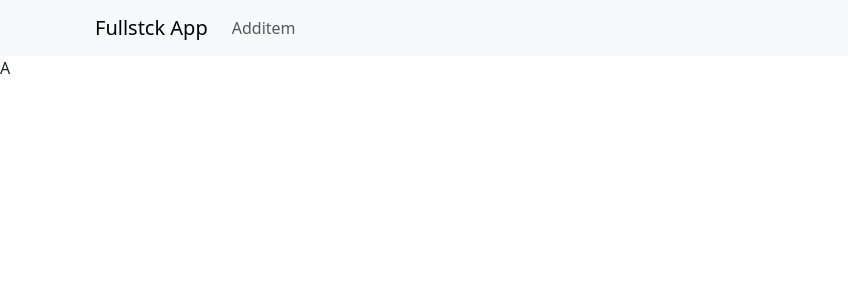
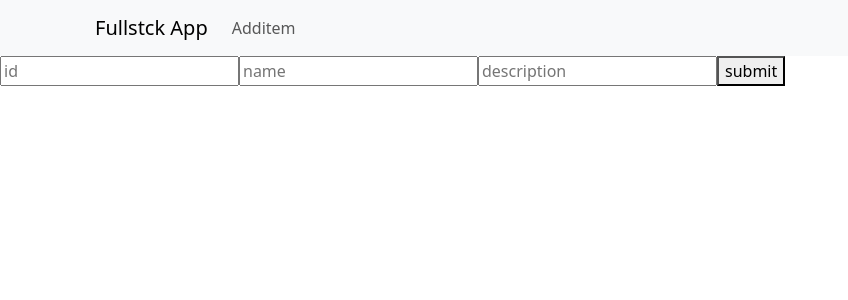
Before and after one commit to Shubham20002/Full-Stack-Application, a React (Create React App) app in the folder client/: page /additem in a window 1280 px wide. Shown: the top 300 px of the page, without its empty margins (0-848 px from the left). Built offline with nearby package versions, Linux system fonts and the light colour scheme.

Commit message:
adddata form created

```diff
--- a/client/src/pages/additem.js
+++ b/client/src/pages/additem.js
@@ -1,7 +1,64 @@
 import React from 'react'
+import { useState } from 'react';
+import {useNavigate} from 'react-router-dom';
 
 export default function Additem() {
+  const [formdata,setFormdata]=useState({});
+  const navigate = useNavigate();
+  const handleChange=(e)=>{
+    setFormdata({
+      ...formdata,
+      [e.target.id]:e.target.value
+    })
+    console.log(formdata);
+
+  }
+
+  const handleSubmit= async(e)=>{
+    e.preventDefault();
+    console.log(formdata);
+    try {
+
+      const res = await fetch('http://localhost:3000/additem', {
+        method: 'POST',
+        headers: {
+          'Content-Type': 'application/json',
+        },
+        body: JSON.stringify(formdata),
+      });
+      navigate('/');
+    } catch (error) {
+
+    }
+  }
   return (
-    <div>A</div>
+    <>
+    <form onSubmit={handleSubmit}>
+
+             <input
+               type='text'
+               placeholder='id'
+               id='id'
+               onChange={handleChange}
+             />
+             <input
+               type='text'
+               placeholder='name'
+               id='name'
+               onChange={handleChange}
+             />
+              <input
+               type='text'
+               placeholder='description'
+               id='description'
+               onChange={handleChange}
+             />
+
+             <button >
+           submit
+             </button>
+
+           </form>
+    </>
   )
 }
--- a/client/src/pages/itemrender.js
+++ b/client/src/pages/itemrender.js
@@ -3,7 +3,7 @@ import Table from 'react-bootstrap/Table';
 
 export default function Itemrender(props) {
     const {id,name,description}=props.data;
-    console.log(props.data);
+
   return (
     <div >
          <Table striped bordered hover m-10>
```
Also changed, not shown: client/src/pages/home.js (+2 -6 lines), 1 other file (tests, documents, lock files or other folders).
